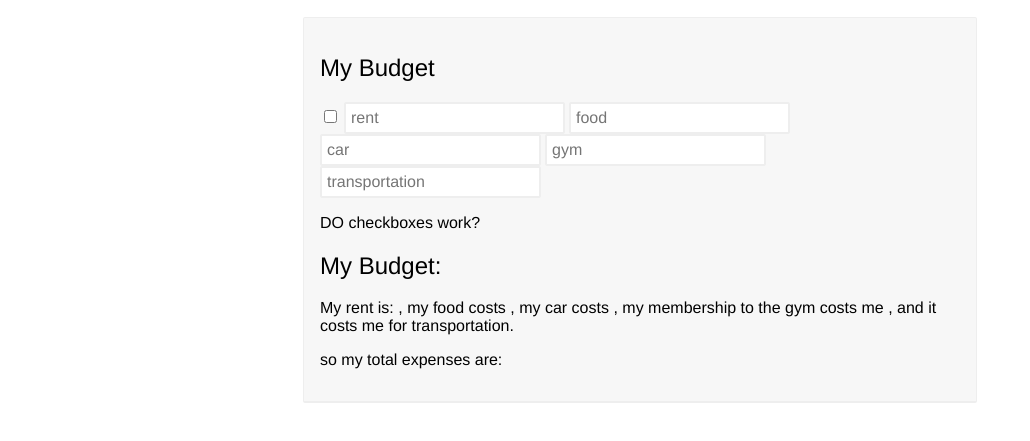
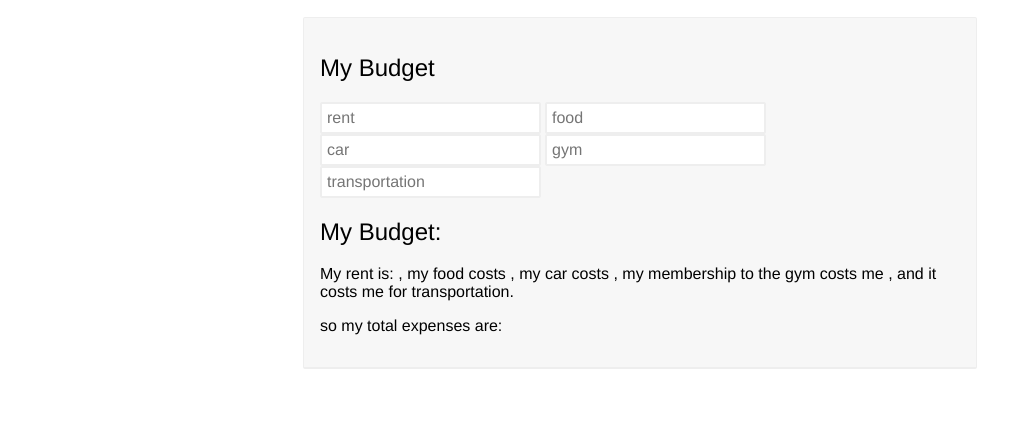
Before and after one commit to isaacchansky/bindy, a website: page tests.html in a window 1280 px wide. Shown: the part 111-552 px from the top of the page, without its empty margins (0-1030 px from the left). Drawn offline with nearby package versions, Linux system fonts and the light colour scheme.

Commit message:
removed checkbox

```diff
--- a/tests.html
+++ b/tests.html
@@ -43,14 +43,12 @@
       <div id="budget1" class="card">
 
         <h2>My Budget</h2>
-        <input type="checkbox" data-bind-to="budget.good" />
         <input type="text" placeholder="rent" data-bind-to="budget.rent" />
         <input type="text" placeholder="food" data-bind-to="budget.food" />
         <input type="text" placeholder="car" data-bind-to="budget.car" />
         <input type="text" placeholder="gym" data-bind-to="budget.gym" />
         <input type="text" placeholder="transportation" data-bind-to="budget.transportation" />
 
-        <p>DO checkboxes work? <span data-bind-from="budget.good"></span></p>
         <div class="results">
           <h2>My Budget:</h2>
           <p>My rent is: <span data-bind-from="budget.rent"></span>, my food costs <span data-bind-from="budget.food"></span>, my car costs <span data-bind-from="budget.car"></span>, my membership to the gym costs me <span data-bind-from="budget.gym"></span>, and it costs me <span data-bind-from="budget.transportation"></span> for transportation.</p>
```
